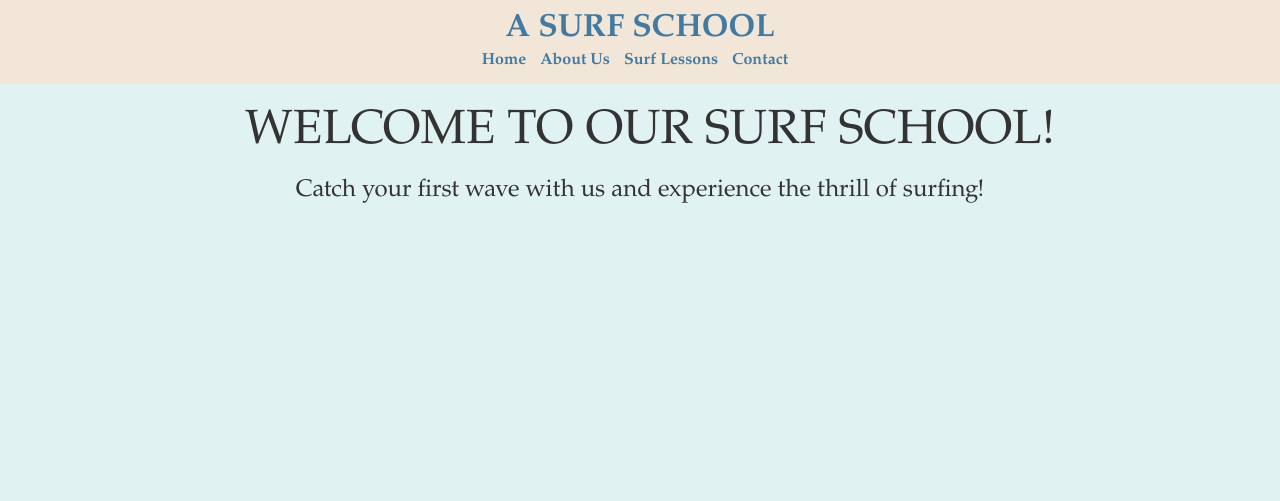
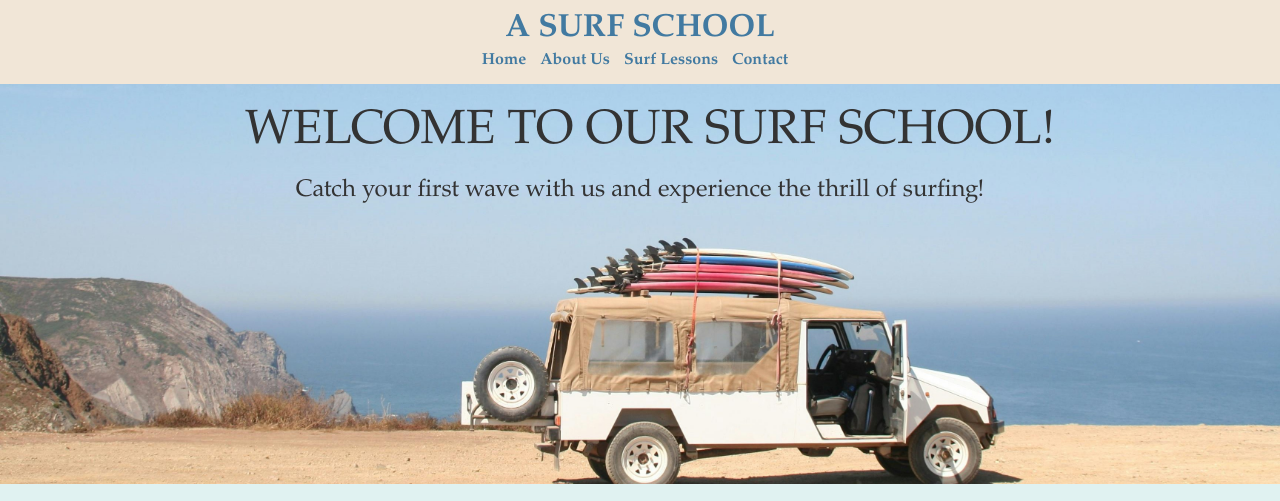
Before and after one commit to eugcollin/programacionwebitba, a plain HTML site: page index.html in a window 1280 px wide. Shown: the top 501 px of the page. Drawn offline with nearby package versions, Linux system fonts and the light colour scheme.

Commit message:
Final version

```diff
--- a/style.css
+++ b/style.css
@@ -57,7 +57,7 @@ section {
 }
 
 section#home {
-    background: url(surfvan.jpg) no-repeat center center/cover;
+    background: url(photos/surfvan.jpg) no-repeat center center/cover;
     color:#333;
     height: 400px;
     text-align: center;
```
